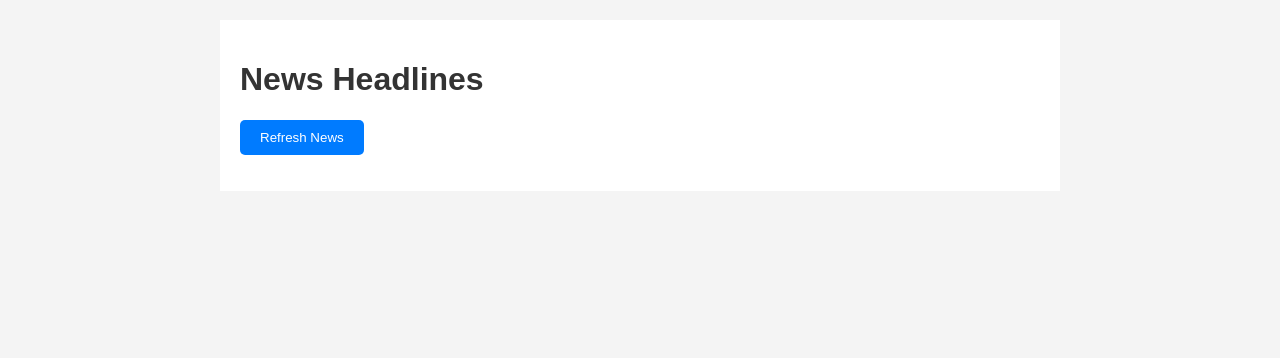
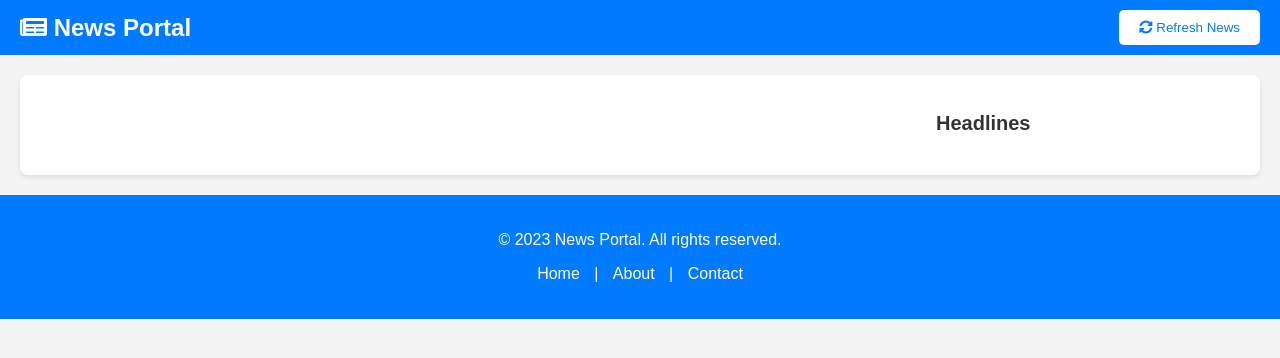
Before and after one commit to DeadRobot09/AI-News-App, a Flask app: page / in a window 1280 px wide. Shown: the top 358 px of the page. Run offline with Flask 3, Linux system fonts and the light colour scheme; data that the repository does not hold is empty.

Commit message:
Update headlines.html

```diff
--- a/templates/headlines.html
+++ b/templates/headlines.html
@@ -4,14 +4,34 @@
     <meta charset="UTF-8">
     <meta name="viewport" content="width=device-width, initial-scale=1.0">
     <title>News Headlines</title>
+    <link rel="stylesheet" href="https://cdnjs.cloudflare.com/ajax/libs/font-awesome/5.15.4/css/all.min.css">
     <style>
-        body { font-family: Arial, sans-serif; background: #f4f4f4; margin: 0; padding: 0; }
-        .container { max-width: 800px; margin: 20px auto; padding: 20px; background: white; }
-        h1 { color: #333; }
+        body { font-family: Arial, sans-serif; background: #f4f4f4; margin: 0; padding: 0; color: #333; }
+        .navbar { background: #007BFF; color: white; padding: 10px 20px; display: flex; justify-content: space-between; align-items: center; }
+        .navbar h1 { margin: 0; font-size: 24px; }
+        .navbar button { padding: 10px 20px; background: white; color: #007BFF; border: none; border-radius: 5px; cursor: pointer; }
+        .navbar button:hover { background: #e1e1e1; }
+        .container { display: flex; flex-wrap: wrap; max-width: 1200px; margin: 20px auto; padding: 20px; background: white; border-radius: 8px; box-shadow: 0 2px 5px rgba(0,0,0,0.1); }
+        .left-section { width: 100%; display: flex; flex-wrap: wrap; justify-content: space-between; margin-bottom: 20px; }
+        .headline { width: 100%; margin-bottom: 20px; padding-right: 10px; }
+        .headline img { width: 100%; height: 200px; object-fit: cover; border-radius: 8px; }
+        .headline a { text-decoration: none; color: #333; font-size: 18px; display: block; margin-top: 10px; font-weight: bold; }
+        .headline a:hover { color: #007BFF; }
+        .right-section { width: 100%; margin-top: 20px; padding-left: 10px; }
+        @media (min-width: 768px) {
+            .left-section { width: 73%; margin-bottom: 0; }
+            .right-section { width: 25%; margin-top: 0; padding-left: 20px; }
+            .headline img { height: 250px; } /* Increase image height for larger screens */
+        }
+        @media (min-width: 1024px) {
+            .headline img { height: 300px; } /* Further increase image height for larger screens */
+        }
+        .right-section h2 { font-size: 20px; margin-bottom: 20px; }
         ul { list-style-type: none; padding: 0; }
-        li { padding: 10px; margin-bottom: 10px; background: #eee; border-radius: 5px; }
-        li a { text-decoration: none; color: #333; font-size: 18px; }
+        li { padding: 10px; margin-bottom: 10px; background: #eee; border-radius: 5px; display: flex; align-items: center; }
+        li a { text-decoration: none; color: #333; font-size: 18px; flex-grow: 1; font-weight: bold; }
         li a:hover { color: #007BFF; }
+        li i { margin-right: 10px; color: #007BFF; }
         .button { padding: 10px 20px; background: #007BFF; color: white; text-decoration: none; border: none; border-radius: 5px; cursor: pointer; }
         .button:hover { background: #0056b3; }
         .button.disabled { background: #ccc; cursor: default; }
@@ -20,24 +40,49 @@
             from { opacity: 0; }
             to { opacity: 1; }
         }
+        .footer { background: #007BFF; color: white; padding: 20px; text-align: center; margin-top: 20px; }
+        .footer a { color: white; text-decoration: none; margin: 0 10px; }
+        .footer a:hover { text-decoration: underline; }
     </style>
 </head>
 <body>
+    <div class="navbar">
+        <h1><i class="fas fa-newspaper"></i> News Portal</h1>
+        <button onclick="refreshNews();" id="refreshButton" class="button"><i class="fas fa-sync-alt"></i> Refresh News</button>
+    </div>
     <div class="container fade">
-        <h1>News Headlines</h1>
-        <button onclick="refreshNews();" id="refreshButton" class="button">Refresh News</button>
+        <div class="left-section" id="main-headlines">
+            {% for news in news_list[:5] %}
+            <div class="headline">
+                <img src="{{ news.image_url or 'https://via.placeholder.com/150' }}" alt="News Image">
+                <a href="/article/{{ news.id }}">{{ news.title }}</a>
+            </div>
+            {% endfor %}
+        </div>
+        <div class="right-section">
+            <h2>Headlines</h2>
             <ul id="news-list">
                 {% for news in news_list %}
                 <li id="news_{{ news.id }}">
+                    <i class="fas fa-chevron-right"></i>
                     <a href="/article/{{ news.id }}">{{ news.title }} - <small>{{ news.published_at }}</small></a>
                 </li>
                 {% endfor %}
             </ul>
         </div>
+    </div>
+    <div class="footer">
+        <p>&copy; 2023 News Portal. All rights reserved.</p>
+        <p>
+            <a href="/">Home</a> |
+            <a href="/about">About</a> |
+            <a href="/contact">Contact</a>
+        </p>
+    </div>
     <script>
         function refreshNews() {
             const button = document.getElementById('refreshButton');
-            button.textContent = 'Loading...'; // Change button text to indicate loading
+            button.innerHTML = '<i class="fas fa-spinner fa-spin"></i> Loading...'; // Change button text to indicate loading
             button.disabled = true; // Disable button during fetch
 
             fetch('/rewrite-news', {
@@ -45,22 +90,42 @@
             })
             .then(response => response.json())
             .then(data => {
+                const mainHeadlines = document.getElementById('main-headlines');
                 const newsList = document.getElementById('news-list');
-                newsList.innerHTML = '';  // Clear current news list
+
+                // Update main headlines
+                mainHeadlines.innerHTML = '';
+                data.slice(0, 5).forEach(news => {
+                    const headlineDiv = document.createElement('div');
+                    headlineDiv.className = 'headline';
+                    headlineDiv.innerHTML = `
+                        <img src="${news.image_url || 'https://via.placeholder.com/150'}" alt="News Image">
+                        <a href="/article/${news.id}">${news.title}</a>
+                    `;
+                    mainHeadlines.appendChild(headlineDiv);
+                });
+
+                // Clear and update news list
+                newsList.innerHTML = '';
                 data.forEach(news => {
                     const li = document.createElement('li');
+                    const icon = document.createElement('i');
+                    icon.className = 'fas fa-chevron-right';
                     const a = document.createElement('a');
                     a.href = `/article/${news.id}`;
                     a.innerHTML = `${news.title} - <small>${news.published_at}</small>`;
+                    li.appendChild(icon);
                     li.appendChild(a);
+                    li.className = 'fade';
                     newsList.appendChild(li);
                 });
-                button.textContent = 'Refresh News'; // Reset button text after loading
+
+                button.innerHTML = '<i class="fas fa-sync-alt"></i> Refresh News'; // Reset button text after loading
                 button.disabled = false; // Enable button after fetch
             })
             .catch(error => {
                 console.error('Error:', error);
-                button.textContent = 'Refresh News'; // Reset button text on error
+                button.innerHTML = '<i class="fas fa-sync-alt"></i> Refresh News'; // Reset button text on error
                 button.disabled = false; // Enable button on error
             });
         }
```
Lines whose indentation alone changed are shown as unchanged.
